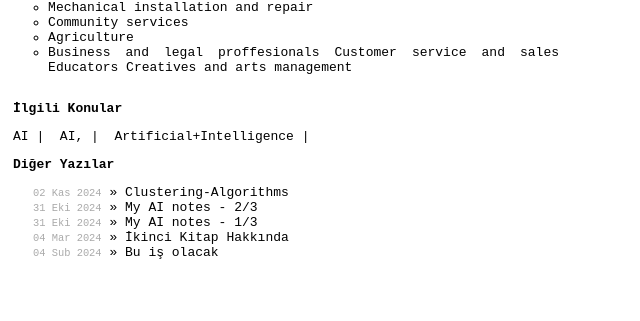
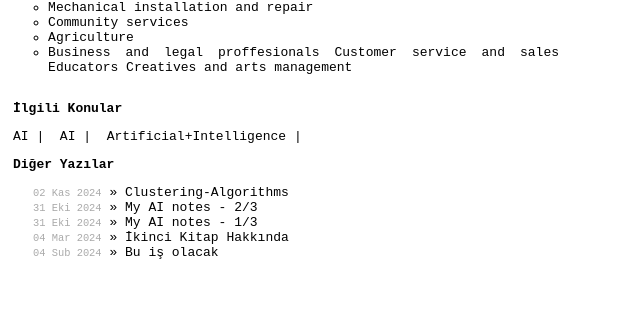
Before and after one commit to ozhanatali/ozhanatali.github.io, a Jekyll site: the page built from _posts/2024-10-31-My-AI-Notes-3.md, in a window 1280 px wide and 900 px high, scrolled down 1829 px. Shown: the part 458-779 px from the top of the window, without its empty margins (0-640 px from the left). Built offline with Jekyll 4.4.1, drawn with Linux system fonts in a browser that asks for light colours.

```diff
--- a/_posts/2024-10-31-My-AI-Notes-3.md
+++ b/_posts/2024-10-31-My-AI-Notes-3.md
@@ -2,7 +2,7 @@
 layout: post
 title: My AI notes - 3/3
 categories: AI
-tags: AI, Artificial+Intelligence
+tags: AI Artificial+Intelligence
 konum: İstanbul
 ---
 
@@ -14,9 +14,9 @@ Case study: Building a Smart speaker
 
 AI Pipeline to
 Processes for command:
-1-Trigger word/Wakeword detection	:Hey device
-2-Speech recognition			:Recognize the audio
-3-Intent recognition			:Tell me a joke/time/music
+1-Trigger word/Wakeword detection :Hey device
+2-Speech recognition :Recognize the audio
+3-Intent recognition :Tell me a joke/time/music
 4-Execute joke
 
 
@@ -40,7 +40,6 @@ input A:Image/Radar/Lidar/GPS
 - Data scientist (examine data/provide insights/make presentations)
 - Data engineer (organize data/make it fast/easily/securely accessable)
 - AI product manager
-
 
 ## AI Transformation Playbook
 
@@ -123,7 +122,6 @@ input A:Image/Radar/Lidar/GPS
 - Knowledge Graph
 
 
-
 ## Goldilocks rule for AI
 
 - be not too optimistic or pessimistic
```
